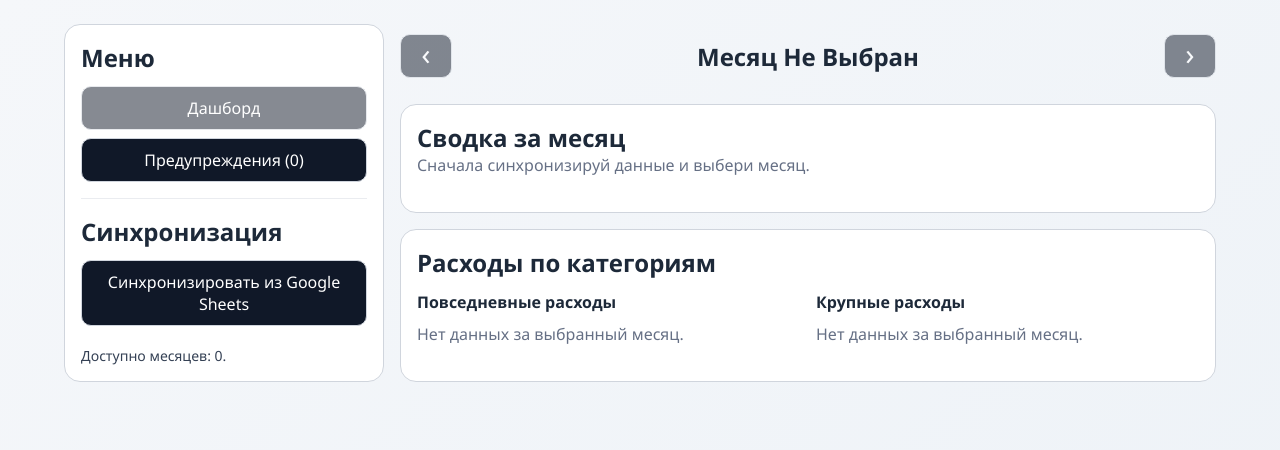
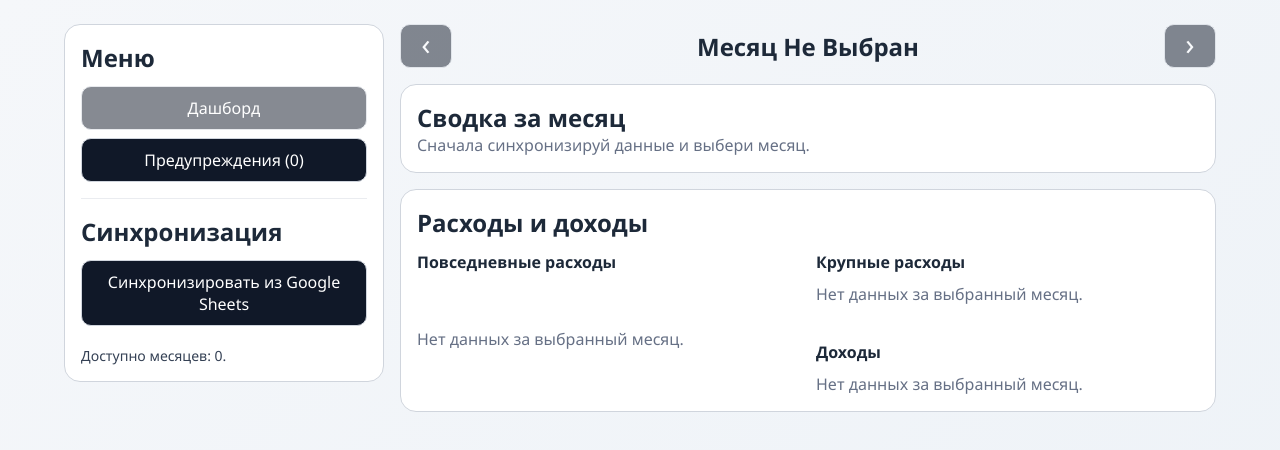
Before and after one commit to rezvd/budget-frontent, a React (Vite) app: page / in a window 1280 px wide. Shown: the top 450 px of the page. Built offline with nearby package versions, Linux system fonts and the light colour scheme.

Commit message:
feat(05): added incomes charts, adjusted colors

```diff
--- a/src/app/app.tsx
+++ b/src/app/app.tsx
@@ -18,6 +18,7 @@ export const App = () => {
     message,
     monthSummary,
     expenseCharts,
+    incomeCategoryBars,
     syncFromSheet,
   } = useBudgetSync();
 
@@ -39,6 +40,7 @@ export const App = () => {
           selectedMonth={selectedMonth}
           summary={monthSummary}
           expenseCharts={expenseCharts}
+          incomeCategoryBars={incomeCategoryBars}
           onSelectMonth={setSelectedMonth}
         />
       ) : (
--- a/src/app/styles/index.css
+++ b/src/app/styles/index.css
@@ -88,6 +88,24 @@ button:disabled {
   margin-top: 12px;
 }
 
+.charts-layout {
+  display: grid;
+  grid-template-columns: 1fr 1fr;
+  gap: 16px;
+  margin-top: 12px;
+}
+
+.charts-right-col {
+  display: flex;
+  flex-direction: column;
+  justify-content: flex-start;
+  gap: 16px;
+}
+
+.income-section {
+  margin-top: 20px;
+}
+
 .expense-subchart {
   display: grid;
   gap: 10px;
@@ -99,20 +117,26 @@ button:disabled {
 }
 
 .hbars-grid {
+  margin-top: 14px;
   display: grid;
   gap: 10px;
 }
 
 .hbar-row {
   display: grid;
-  grid-template-columns: minmax(120px, 220px) 1fr auto;
-  gap: 10px;
+  grid-template-columns: minmax(150px, 280px) minmax(150px, 1fr) 78px;
+  column-gap: 0;
+  row-gap: 4px;
   align-items: center;
+  min-height: 18px;
 }
 
 .hbar-label {
   font-size: 13px;
   color: #344054;
+  white-space: nowrap;
+  overflow: hidden;
+  text-overflow: ellipsis;
 }
 
 .hbar-track {
@@ -133,6 +157,52 @@ button:disabled {
   font-size: 12px;
   color: #344054;
   white-space: nowrap;
+  text-align: right;
+  font-variant-numeric: tabular-nums;
+}
+
+.income-hbars-grid {
+  margin-top: 12px;
+  display: grid;
+  gap: 10px;
+}
+
+.income-hbar-row {
+  display: grid;
+  grid-template-columns: minmax(150px, 280px) minmax(150px, 1fr) 78px;
+  column-gap: 0;
+  row-gap: 4px;
+  align-items: center;
+  min-height: 18px;
+}
+
+.income-hbar-label {
+  font-size: 13px;
+  color: #344054;
+  white-space: nowrap;
+  overflow: hidden;
+  text-overflow: ellipsis;
+}
+
+.income-hbar-track {
+  width: 100%;
+  height: 12px;
+  background: #eaecf0;
+  border-radius: 999px;
+  overflow: hidden;
+}
+
+.income-hbar {
+  height: 100%;
+  border-radius: 999px;
+}
+
+.income-hbar-value {
+  font-size: 12px;
+  color: #344054;
+  white-space: nowrap;
+  text-align: right;
+  font-variant-numeric: tabular-nums;
 }
 
 .month-nav {
@@ -203,8 +273,17 @@ button:disabled {
     grid-template-columns: 1fr;
   }
 
+  .charts-layout {
+    grid-template-columns: 1fr;
+  }
+
   .hbar-row {
     grid-template-columns: 1fr;
     gap: 6px;
   }
+
+  .income-hbar-row {
+    grid-template-columns: 1fr;
+    gap: 6px;
+  }
 }
--- /dev/null
+++ b/src/entities/budget-data/model/income-chart.ts
@@ -0,0 +1,21 @@
+import { CategoryBarItem, Transaction } from './models';
+
+export const buildIncomeCategoryBars = (transactions: Transaction[]): CategoryBarItem[] => {
+  const incomes = transactions.filter((item) => item.type === 'income');
+  const grouped = new Map<string, number>();
+
+  incomes.forEach((item) => {
+    const current = grouped.get(item.category) ?? 0;
+    grouped.set(item.category, current + item.amountAbs);
+  });
+
+  const total = [...grouped.values()].reduce((sum, value) => sum + value, 0);
+
+  return [...grouped.entries()]
+    .map(([category, amount]) => ({
+      category,
+      amount,
+      percentOfMonthTotal: total > 0 ? (amount / total) * 100 : 0,
+    }))
+    .sort((a, b) => b.amount - a.amount);
+};
--- a/src/features/budget-sync/model/use-budget-sync.ts
+++ b/src/features/budget-sync/model/use-budget-sync.ts
@@ -6,6 +6,7 @@ import {
   ingestBudgetDataFromGoogleSheets,
 } from '@/entities/budget-data/api/ingest-budget-data';
 import { buildExpenseChartsData } from '@/entities/budget-data/model/expense-charts';
+import { buildIncomeCategoryBars } from '@/entities/budget-data/model/income-chart';
 import { MonthId, MonthSummary, Transaction } from '@/entities/budget-data/model/models';
 
 const getLatestMonth = (months: MonthId[]) => {
@@ -64,6 +65,7 @@ export const useBudgetSync = () => {
   }, [selectedMonth, transactions]);
 
   const expenseCharts = useMemo(() => buildExpenseChartsData(selectedMonthTransactions), [selectedMonthTransactions]);
+  const incomeCategoryBars = useMemo(() => buildIncomeCategoryBars(selectedMonthTransactions), [selectedMonthTransactions]);
 
   const syncFromSheet = async () => {
     if (!import.meta.env.VITE_GOOGLE_SHEET_ID || !import.meta.env.VITE_GOOGLE_SHEETS_API_KEY) {
@@ -102,6 +104,7 @@ export const useBudgetSync = () => {
     message,
     monthSummary,
     expenseCharts,
+    incomeCategoryBars,
     syncFromSheet,
   };
 };
--- a/src/pages/budget/ui/budget-page.tsx
+++ b/src/pages/budget/ui/budget-page.tsx
@@ -1,4 +1,4 @@
-import { MonthId, MonthSummary } from '@/entities/budget-data/model/models';
+import { CategoryBarItem, MonthId, MonthSummary } from '@/entities/budget-data/model/models';
 import { ExpenseChartsData } from '@/entities/budget-data/model/expense-charts';
 import { MonthNavigation } from '@/widgets/month-navigation/ui/month-navigation';
 import { ExpenseCharts } from '@/widgets/expense-charts/ui/expense-charts';
@@ -9,15 +9,21 @@ type BudgetPageProps = {
   selectedMonth: MonthId | null;
   summary: MonthSummary | null;
   expenseCharts: ExpenseChartsData;
+  incomeCategoryBars: CategoryBarItem[];
   onSelectMonth: (month: MonthId) => void;
 };
 
-export const BudgetPage = ({ availableMonths, selectedMonth, summary, expenseCharts, onSelectMonth }: BudgetPageProps) => {
+export const BudgetPage = ({ availableMonths, selectedMonth, summary, expenseCharts, incomeCategoryBars, onSelectMonth }: BudgetPageProps) => {
   return (
     <main className="page-content">
       <MonthNavigation availableMonths={availableMonths} selectedMonth={selectedMonth} onSelectMonth={onSelectMonth} />
       <MonthSummaryWidget summary={summary} />
-      <ExpenseCharts regular={expenseCharts.regular} nonRegular={expenseCharts.nonRegular} excludedLoans={expenseCharts.excludedLoans} />
+      <ExpenseCharts
+        regular={expenseCharts.regular}
+        nonRegular={expenseCharts.nonRegular}
+        income={incomeCategoryBars}
+        excludedLoans={expenseCharts.excludedLoans}
+      />
     </main>
   );
 };
--- a/src/shared/lib/format/format-currency.ts
+++ b/src/shared/lib/format/format-currency.ts
@@ -1,9 +1,11 @@
 export const formatCurrency = (value: number) => {
+  const rounded = Math.round(value / 100) * 100;
+
   return new Intl.NumberFormat('ru-RU', {
     style: 'currency',
     currency: 'RUB',
     maximumFractionDigits: 0,
   })
-    .format(value)
+    .format(rounded)
     .replace(/\u00A0/g, ' ');
 };
--- a/src/widgets/expense-charts/model/use-category-colors.ts
+++ b/src/widgets/expense-charts/model/use-category-colors.ts
@@ -1,99 +1,67 @@
 import { useMemo } from 'react';
-
-const STORAGE_KEY = 'budget-category-colors-v1';
-
-const PALETTE = [
-  '#667085',
-  '#475467',
-  '#1570ef',
-  '#0e9384',
-  '#16a34a',
-  '#65a30d',
-  '#ca8a04',
-  '#ea580c',
-  '#dc2626',
-  '#be123c',
-  '#c026d3',
-  '#7c3aed',
-  '#4338ca',
-  '#0369a1',
-  '#0891b2',
-  '#0f766e',
-  '#15803d',
-  '#4d7c0f',
-  '#a16207',
-  '#92400e',
-];
 
 type ColorMap = Record<string, string>;
 
-const hashString = (value: string) => {
-  let hash = 0;
+const DEFAULT_COLOR = '#667085';
 
-  for (let i = 0; i < value.length; i += 1) {
-    hash = (hash << 5) - hash + value.charCodeAt(i);
-    hash |= 0;
+const CATEGORY_COLORS: Record<string, string> = {
+  '. общий быт': '#64748b',
+  '.одолжения': '#475467',
+  '📠 жкх': '#0ea5e9',
+  '👗 одежда': '#a855f7',
+  '🎁 подарки': '#ef4444',
+  '🛒 продукты': '#3b82f6',
+  '🎓 образование': '#f59e0b',
+  '📡 сервисы и комиссии': '#6366f1',
+  '🏠 для дома': '#f97316',
+  '🩺 здоровье': '#14b8a6',
+  '💅 красота': '#ec4899',
+  '🧪 бытовая химия': '#22c55e',
+  'стипендия': '#0ea5e9',
+  '💰 зп': '#16a34a',
+  '💰 прочие пополнения': '#65a30d',
+  '🔌 техника': '#7c3aed',
+  '🐈 питомцы': '#10b981',
+  '🍸 алкоголь': '#b45309',
+  '💲аренда': '#0f766e',
+  '✈️ путешествия': '#dc2626',
+  '💜 софа': '#c026d3',
+};
+
+const GROUP_COLORS = {
+  foodOut: '#f97316',
+  transport: '#06b6d4',
+  entertainment: '#8b5cf6',
+};
+
+const normalizeCategory = (value: string) => value.toLowerCase().replace(/\s+/g, ' ').trim();
+
+const getStaticColor = (rawCategory: string): string => {
+  const category = normalizeCategory(rawCategory);
+
+  if (category.includes('еда вне дома')) {
+    return GROUP_COLORS.foodOut;
   }
 
-  return Math.abs(hash);
-};
-
-const loadStoredMap = (): ColorMap => {
-  try {
-    const raw = localStorage.getItem(STORAGE_KEY);
-
-    if (!raw) {
-      return {};
-    }
-
-    const parsed = JSON.parse(raw) as ColorMap;
-
-    return parsed && typeof parsed === 'object' ? parsed : {};
-  } catch {
-    return {};
-  }
-};
-
-const saveMap = (map: ColorMap) => {
-  try {
-    localStorage.setItem(STORAGE_KEY, JSON.stringify(map));
-  } catch {
-    // no-op: storage can be unavailable in private mode
-  }
-};
-
-const assignColor = (category: string, usedColors: Set<string>) => {
-  const startIndex = hashString(category) % PALETTE.length;
-
-  for (let i = 0; i < PALETTE.length; i += 1) {
-    const color = PALETTE[(startIndex + i) % PALETTE.length];
-
-    if (!usedColors.has(color)) {
-      return color;
-    }
+  if (category.includes('проезд')) {
+    return GROUP_COLORS.transport;
   }
 
-  return PALETTE[startIndex];
+  if (category.includes('развлечения')) {
+    return GROUP_COLORS.entertainment;
+  }
+
+  return CATEGORY_COLORS[category] ?? DEFAULT_COLOR;
 };
 
 export const useCategoryColors = (categories: string[]) => {
   return useMemo(() => {
-    const stored = loadStoredMap();
-    const usedColors = new Set(Object.values(stored));
-    const next = { ...stored };
+    const map: ColorMap = {};
 
     categories.forEach((category) => {
-      if (next[category]) {
-        return;
-      }
-
-      const color = assignColor(category, usedColors);
-      next[category] = color;
-      usedColors.add(color);
+      map[category] = getStaticColor(category);
     });
 
-    saveMap(next);
-
-    return next;
+    return map;
   }, [categories]);
 };
--- a/src/widgets/expense-charts/ui/expense-charts.tsx
+++ b/src/widgets/expense-charts/ui/expense-charts.tsx
@@ -5,6 +5,7 @@ import { useCategoryColors } from '../model/use-category-colors';
 type ExpenseChartsProps = {
   regular: CategoryBarItem[];
   nonRegular: CategoryBarItem[];
+  income: CategoryBarItem[];
   excludedLoans: Transaction[];
 };
 
@@ -38,18 +39,23 @@ const Bars = ({ title, items, colors }: { title: string; items: CategoryBarItem[
   );
 };
 
-export const ExpenseCharts = ({ regular, nonRegular, excludedLoans }: ExpenseChartsProps) => {
+export const ExpenseCharts = ({ regular, nonRegular, income, excludedLoans }: ExpenseChartsProps) => {
   const categoryColors = useCategoryColors(
-    [...regular.map((item) => item.category), ...nonRegular.map((item) => item.category)].sort(),
+    [...regular.map((item) => item.category), ...nonRegular.map((item) => item.category), ...income.map((item) => item.category)].sort(),
   );
 
   return (
     <>
       <section className="panel">
-        <h2>Расходы по категориям</h2>
-        <div className="charts-2col">
+        <h2>Расходы и доходы</h2>
+        <div className="charts-layout">
           <Bars title="Повседневные расходы" items={regular} colors={categoryColors} />
-          <Bars title="Крупные расходы" items={nonRegular} colors={categoryColors} />
+          <div className="charts-right-col">
+            <Bars title="Крупные расходы" items={nonRegular} colors={categoryColors} />
+            <div className="income-section">
+              <Bars title="Доходы" items={income} colors={categoryColors} />
+            </div>
+          </div>
         </div>
       </section>
 
```
Also changed, not shown: src/widgets/income-category-chart/ui/income-category-chart.tsx (added, +41 -0 lines), 1 other file (tests, documents, lock files or other folders).
